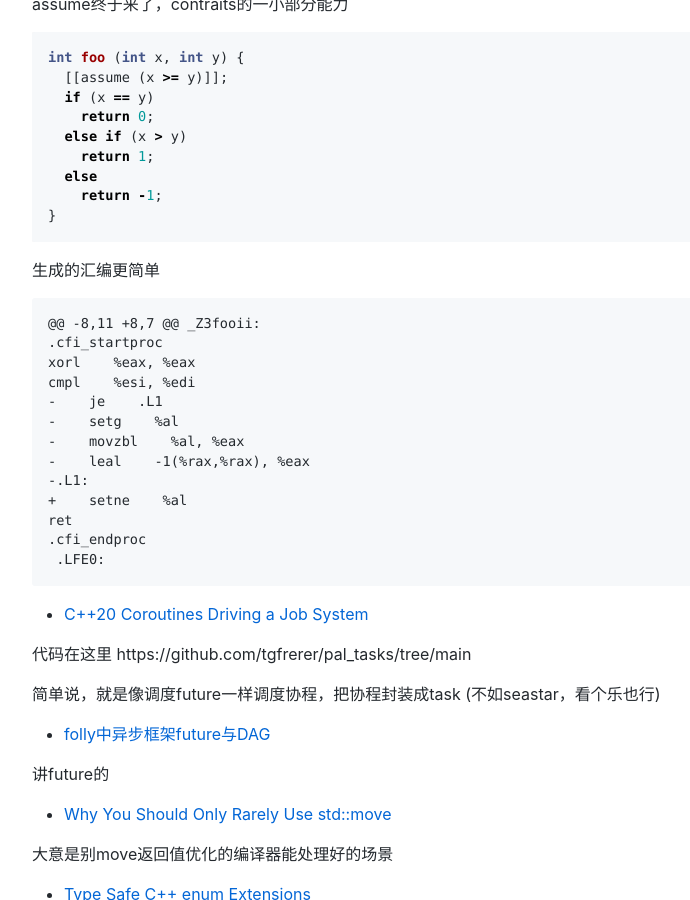
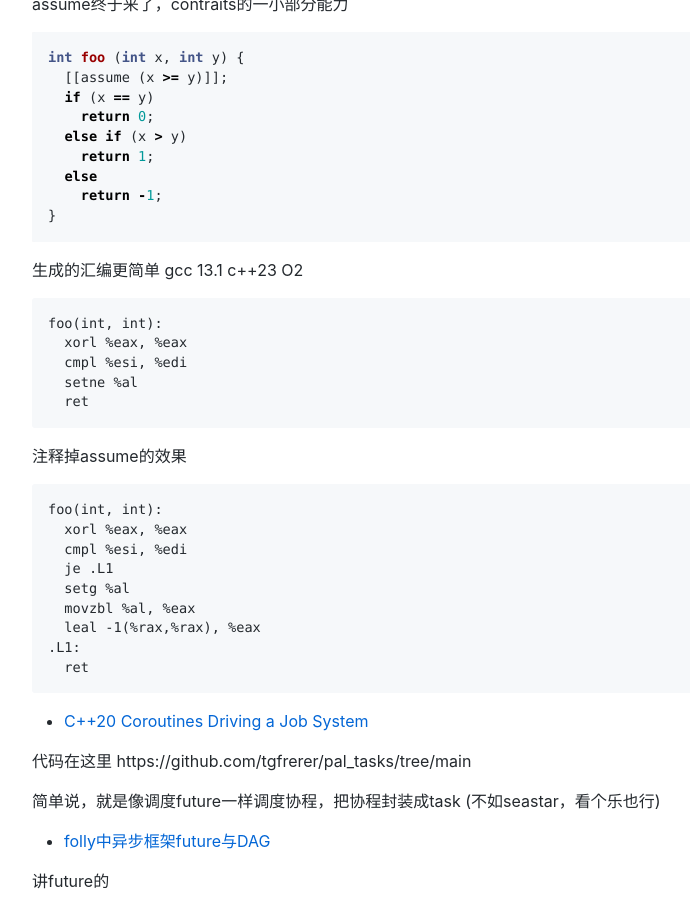
Before and after one commit to wanghenshui/cppweeklynews, a Jekyll site: the page built from posts/119.md, in a window 1280 px wide and 900 px high, scrolled down 3423 px. Shown: the whole window, without its empty margins (118-808 px from the left). Built offline with Jekyll 4.4.1, drawn with Linux system fonts in a browser that asks for light colours; comment, search, counter and statistics services are not loaded.

Commit message:
120 (#56)

````diff
--- a/posts/119.md
+++ b/posts/119.md
@@ -176,24 +176,29 @@ int foo (int x, int y) {
 }
 ```
 
-生成的汇编更简单
+生成的汇编更简单 gcc 13.1 c++23 O2
 
 ```asm
-@@ -8,11 +8,7 @@ _Z3fooii:
-.cfi_startproc
-xorl    %eax, %eax
-cmpl    %esi, %edi
--    je    .L1
--    setg    %al
--    movzbl    %al, %eax
--    leal    -1(%rax,%rax), %eax
--.L1:
-+    setne    %al
-ret
-.cfi_endproc
- .LFE0:
+foo(int, int):
+  xorl %eax, %eax
+  cmpl %esi, %edi
+  setne %al
+  ret
 ```
 
+注释掉assume的效果
+
+```asm
+foo(int, int):
+  xorl %eax, %eax
+  cmpl %esi, %edi
+  je .L1
+  setg %al
+  movzbl %al, %eax
+  leal -1(%rax,%rax), %eax
+.L1:
+  ret
+```
 - [C++20 Coroutines Driving a Job System](https://poniesandlight.co.uk/reflect/coroutines_job_system/)
 
 代码在这里 https://github.com/tgfrerer/pal_tasks/tree/main
````
Also changed, not shown: README.md (+2 -2 lines), posts/120.md (added, +236 -0 lines).
